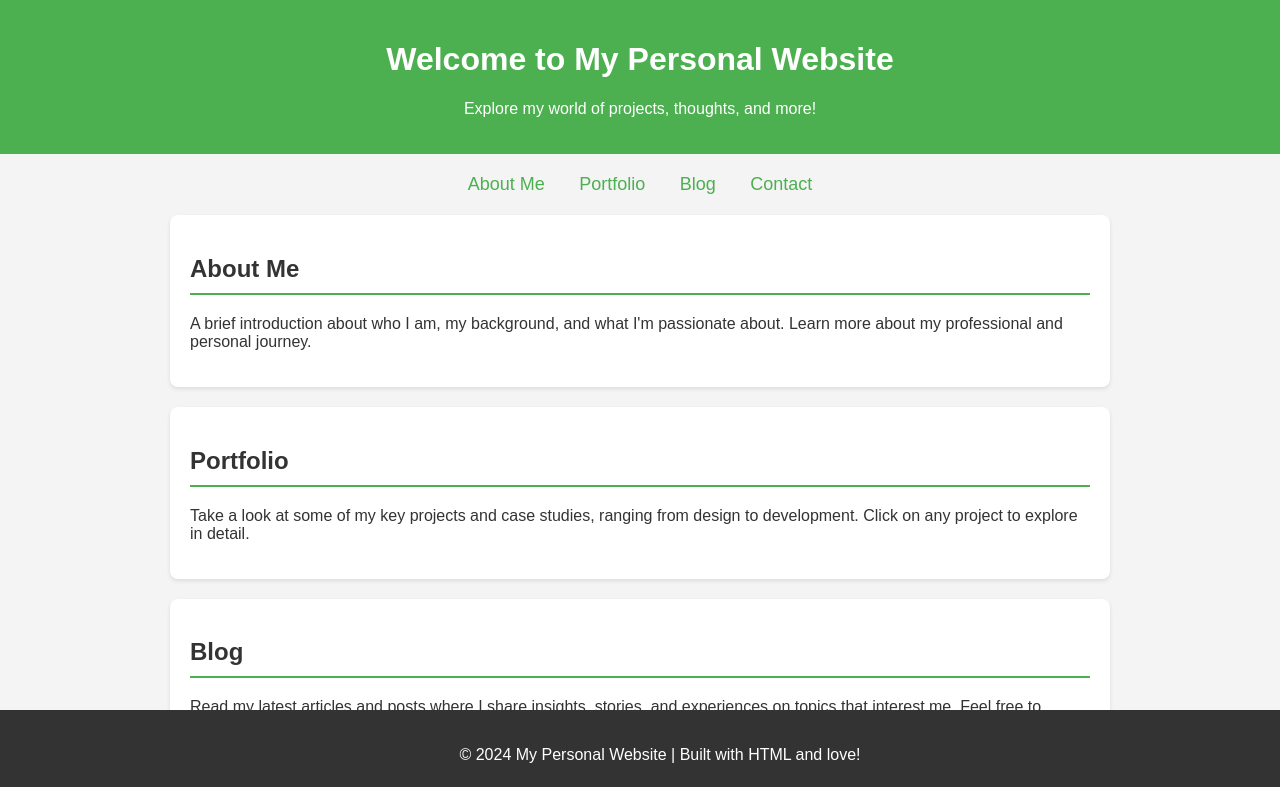
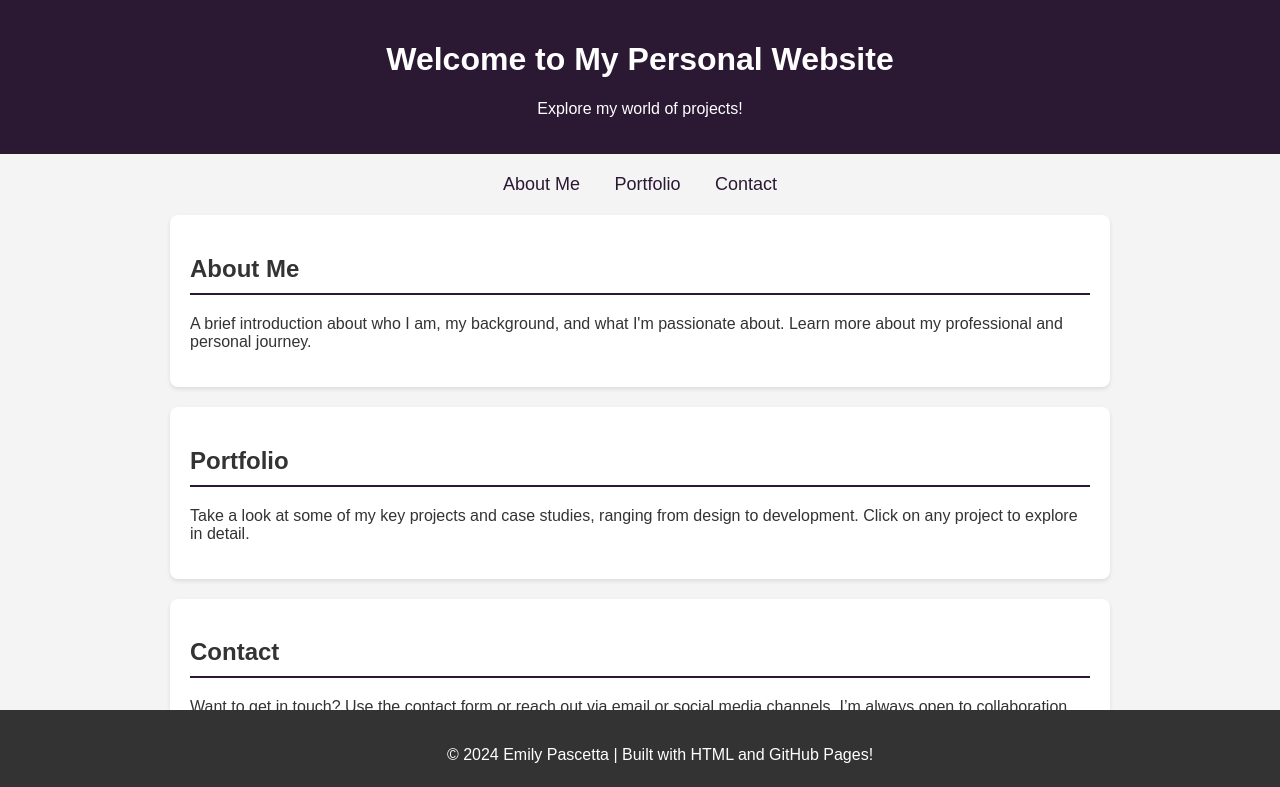
Before and after one commit to EmilyPascetta/emilypascetta.github.io, a plain HTML site: page index.html in a window 1280 px wide. Shown: the top 787 px of the page. Drawn offline with Linux system fonts and the light colour scheme.

Commit message:
More initial edits to index.html

```diff
--- a/index.html
+++ b/index.html
@@ -4,7 +4,7 @@
     <meta charset="UTF-8">
     <meta name="viewport" content="width=device-width, initial-scale=1.0">
     <meta name="description" content="Welcome to my personal website. Explore my portfolio, blog, and contact information.">
-    <title>My Personal Website</title>
+    <title>Emily Pascetta</title>
     <style>
         body {
             font-family: Arial, sans-serif;
@@ -14,7 +14,7 @@
             padding: 0;
         }
         header {
-            background-color: #4CAF50;
+            background-color: #2b1833;
             color: white;
             padding: 20px;
             text-align: center;
@@ -26,7 +26,7 @@
         nav a {
             margin: 0 15px;
             text-decoration: none;
-            color: #4CAF50;
+            color: #2b1833;
             font-size: 18px;
         }
         section {
@@ -39,7 +39,7 @@
             border-radius: 8px;
         }
         h2 {
-            border-bottom: 2px solid #4CAF50;
+            border-bottom: 2px solid #2b1833;
             padding-bottom: 10px;
         }
         footer {
@@ -57,13 +57,12 @@
 
 <header>
     <h1>Welcome to My Personal Website</h1>
-    <p>Explore my world of projects, thoughts, and more!</p>
+    <p>Explore my world of projects!</p>
 </header>
 
 <nav>
     <a href="#about">About Me</a>
     <a href="#portfolio">Portfolio</a>
-    <a href="#blog">Blog</a>
     <a href="#contact">Contact</a>
 </nav>
 
@@ -77,18 +76,13 @@
     <p>Take a look at some of my key projects and case studies, ranging from design to development. Click on any project to explore in detail.</p>
 </section>
 
-<section id="blog">
-    <h2>Blog</h2>
-    <p>Read my latest articles and posts where I share insights, stories, and experiences on topics that interest me. Feel free to engage and leave comments!</p>
-</section>
-
 <section id="contact">
     <h2>Contact</h2>
     <p>Want to get in touch? Use the contact form or reach out via email or social media channels. I’m always open to collaboration and feedback.</p>
 </section>
 
 <footer>
-    <p>&copy; 2024 My Personal Website | Built with HTML and love!</p>
+    <p>&copy; 2024 Emily Pascetta | Built with HTML and GitHub Pages!</p>
 </footer>
 
 </body>
```
